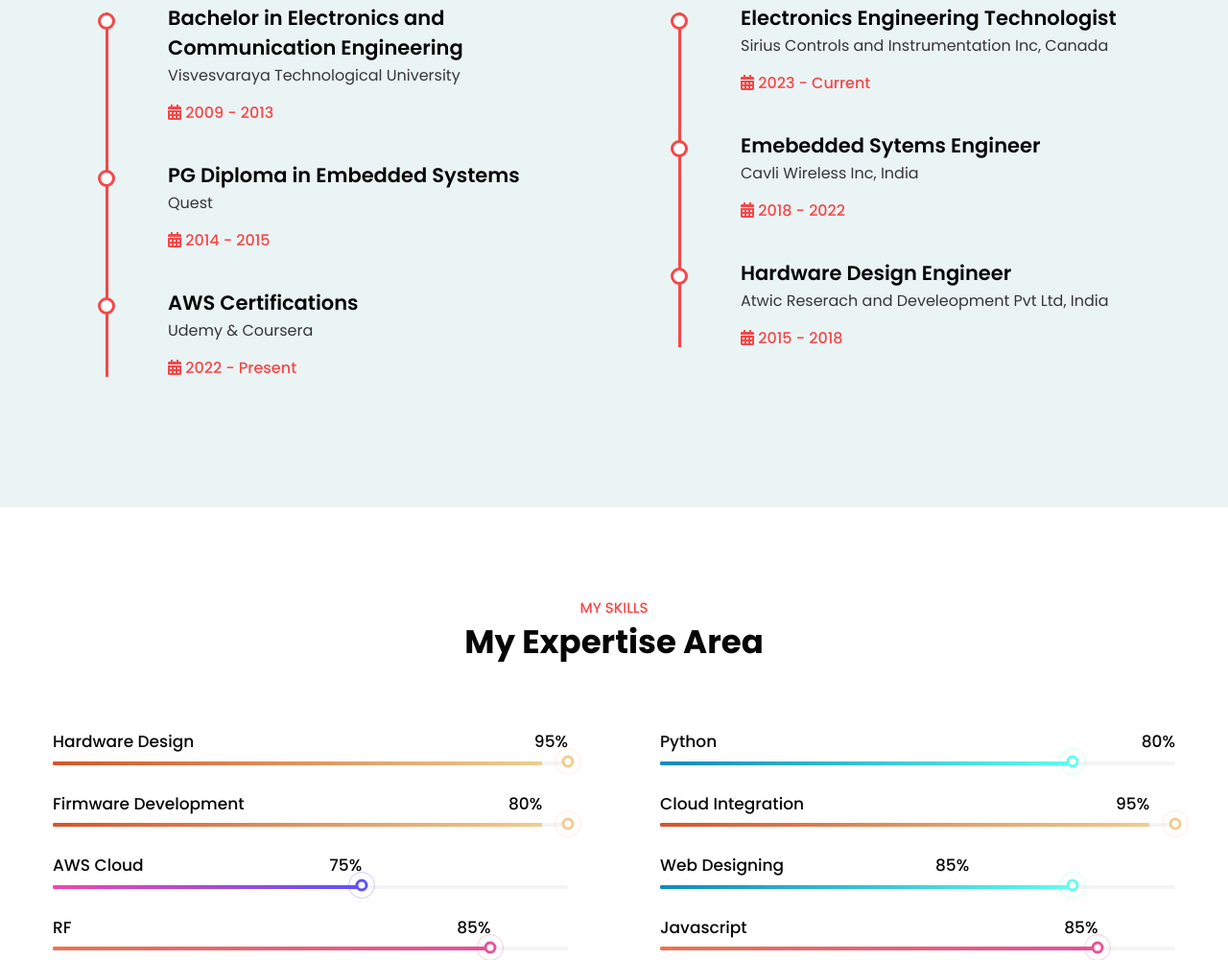
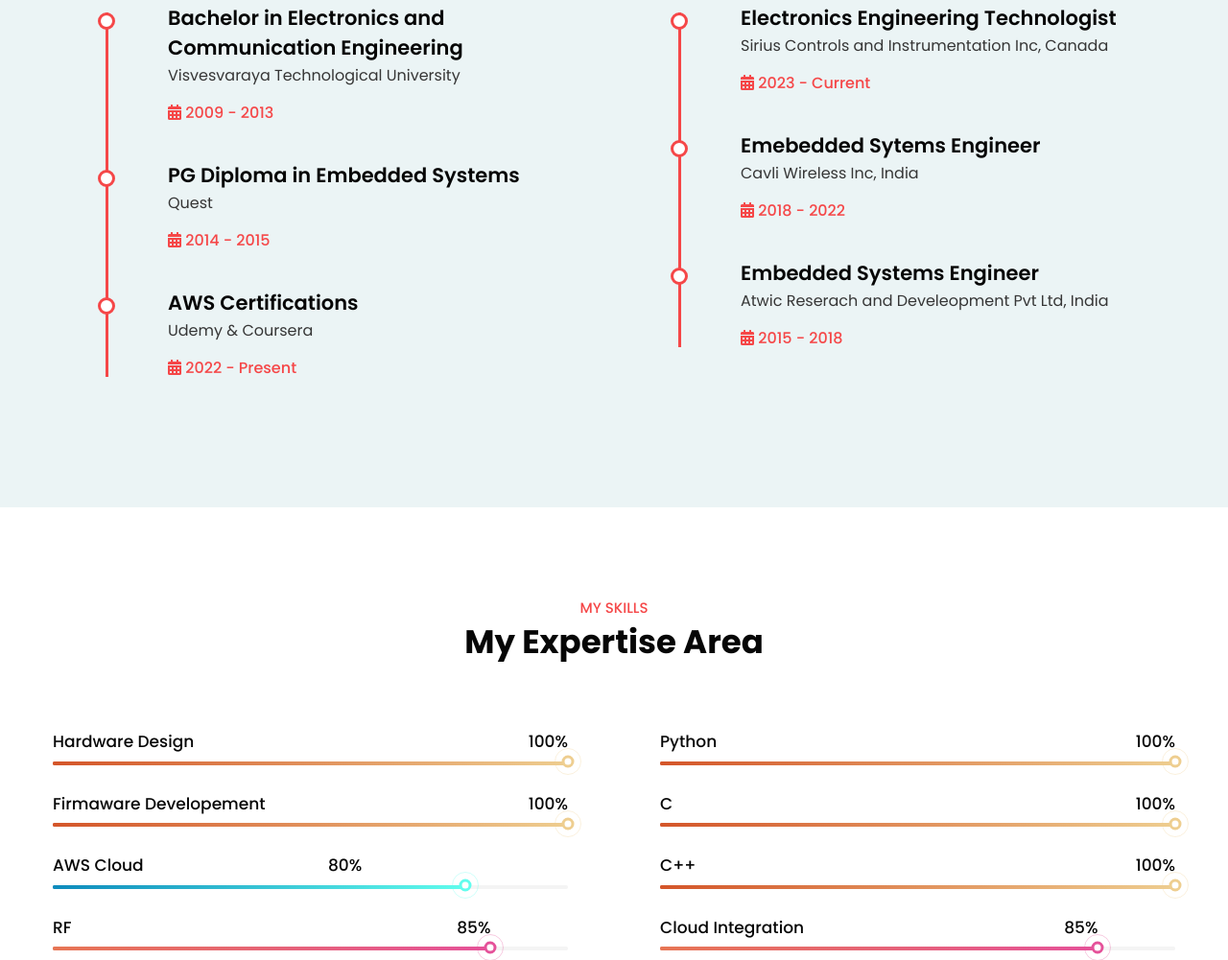
Before and after one commit to sonysunny0007/sonysunny.com, a plain HTML site: page index.html in a window 1280 px wide. Shown: the part 2441-3442 px from the top of the page at 96% size. Drawn offline with Linux system fonts and the light colour scheme.

Commit message:
Corrected the skill section-slider and progressbar

```diff
--- a/index.html
+++ b/index.html
@@ -310,7 +310,7 @@
                         </div>
                         <div class="column">
                             <div class="title">
-                                <h2>Hardware Design Engineer</h2>
+                                <h2>Embedded Systems Engineer</h2>
                             </div>
                             <div class="description">
                                 <p>Atwic Reserach and Develeopment Pvt Ltd, India</p>
@@ -334,27 +334,27 @@
             <div class="row py-lg-4">
                 <div class="col-lg-6 pe-lg-5">
                     <div class="progress-info info1">
-                        <h6 class="progress-tittle">Hardware Design <span class="">95%</span></h6>
+                        <h6 class="progress-tittle">Hardware Design <span class="">100%</span></h6>
                         <div class="progress">
                             <div class="progress-bar progress-bar-striped gradient-2" role="progressbar"
-                                style="width: 95%" aria-valuenow="95" aria-valuemin="0" aria-valuemax="100">
+                                style="width: 100%" aria-valuenow="100" aria-valuemin="0" aria-valuemax="100">
                             </div>
                         </div>
                     </div>
-                    <div class="progress-info info2">
-                        <h6 class="progress-tittle">Firmware Development <span class="">80%</span>
+                    <div class="progress-info info1">
+                        <h6 class="progress-tittle">Firmaware Developement <span class="">100%</span>
                         </h6>
                         <div class="progress">
                             <div class="progress-bar progress-bar-striped gradient-2" role="progressbar"
-                                style="width: 95%" aria-valuenow="95" aria-valuemin="0" aria-valuemax="100">
+                                style="width: 100%" aria-valuenow="100" aria-valuemin="0" aria-valuemax="100">
                             </div>
                         </div>
                     </div>
                     <div class="progress-info info3">
-                        <h6 class="progress-tittle">AWS Cloud <span class="">75%</span></h6>
+                        <h6 class="progress-tittle">AWS Cloud <span class="">80%</span></h6>
                         <div class="progress">
-                            <div class="progress-bar progress-bar-striped gradient-3" role="progressbar"
-                                style="width: 60%" aria-valuenow="95" aria-valuemin="0" aria-valuemax="100">
+                            <div class="progress-bar progress-bar-striped gradient-1" role="progressbar"
+                                style="width: 80%" aria-valuenow="80" aria-valuemin="0" aria-valuemax="100">
                             </div>
                         </div>
                     </div>
@@ -362,42 +362,42 @@
                         <h6 class="progress-tittle">RF <span class="">85%</span></h6>
                         <div class="progress">
                             <div class="progress-bar progress-bar-striped gradient-4" role="progressbar"
-                                style="width: 85%" aria-valuenow="95" aria-valuemin="0" aria-valuemax="100">
+                                style="width: 85%" aria-valuenow="85" aria-valuemin="0" aria-valuemax="100">
                             </div>
                         </div>
                     </div>
                 </div>
                 <div class="col-lg-6 ps-lg-5 mt-lg-0 mt-5">
                     <div class="progress-info info1">
-                        <h6 class="progress-tittle">Python <span class="">80%</span></h6>
+                        <h6 class="progress-tittle">Python <span class="">100%</span></h6>
                         <div class="progress">
-                            <div class="progress-bar progress-bar-striped gradient-1" role="progressbar"
-                                style="width: 80%" aria-valuenow="90" aria-valuemin="0" aria-valuemax="100">
+                            <div class="progress-bar progress-bar-striped gradient-2" role="progressbar"
+                                style="width: 100%" aria-valuenow="100" aria-valuemin="0" aria-valuemax="100">
                             </div>
                         </div>
                     </div>
-                    <div class="progress-info info2">
-                        <h6 class="progress-tittle">Cloud Integration <span class="">95%</span>
+                    <div class="progress-info info1">
+                        <h6 class="progress-tittle">C <span class="">100%</span>
                         </h6>
                         <div class="progress">
                             <div class="progress-bar progress-bar-striped gradient-2" role="progressbar"
-                                style="width: 95%" aria-valuenow="95" aria-valuemin="0" aria-valuemax="100">
+                                style="width: 100%" aria-valuenow="100" aria-valuemin="0" aria-valuemax="100">
                             </div>
                         </div>
                     </div>
-                    <div class="progress-info info3">
-                        <h6 class="progress-tittle">Web Designing <span class="">85%</span></h6>
+                    <div class="progress-info info1">
+                        <h6 class="progress-tittle">C++ <span class="">100%</span></h6>
                         <div class="progress">
-                            <div class="progress-bar progress-bar-striped gradient-1" role="progressbar"
-                                style="width: 80%" aria-valuenow="90" aria-valuemin="0" aria-valuemax="100">
+                            <div class="progress-bar progress-bar-striped gradient-2" role="progressbar"
+                                style="width: 100%" aria-valuenow="100" aria-valuemin="0" aria-valuemax="100">
                             </div>
                         </div>
                     </div>
                     <div class="progress-info info4 mb-0">
-                        <h6 class="progress-tittle">Javascript <span class="">85%</span></h6>
+                        <h6 class="progress-tittle">Cloud Integration <span class="">85%</span></h6>
                         <div class="progress">
                             <div class="progress-bar progress-bar-striped gradient-4" role="progressbar"
-                                style="width: 85%" aria-valuenow="95" aria-valuemin="0" aria-valuemax="100">
+                                style="width: 85%" aria-valuenow="85" aria-valuemin="0" aria-valuemax="100">
                             </div>
                         </div>
                     </div>
```
